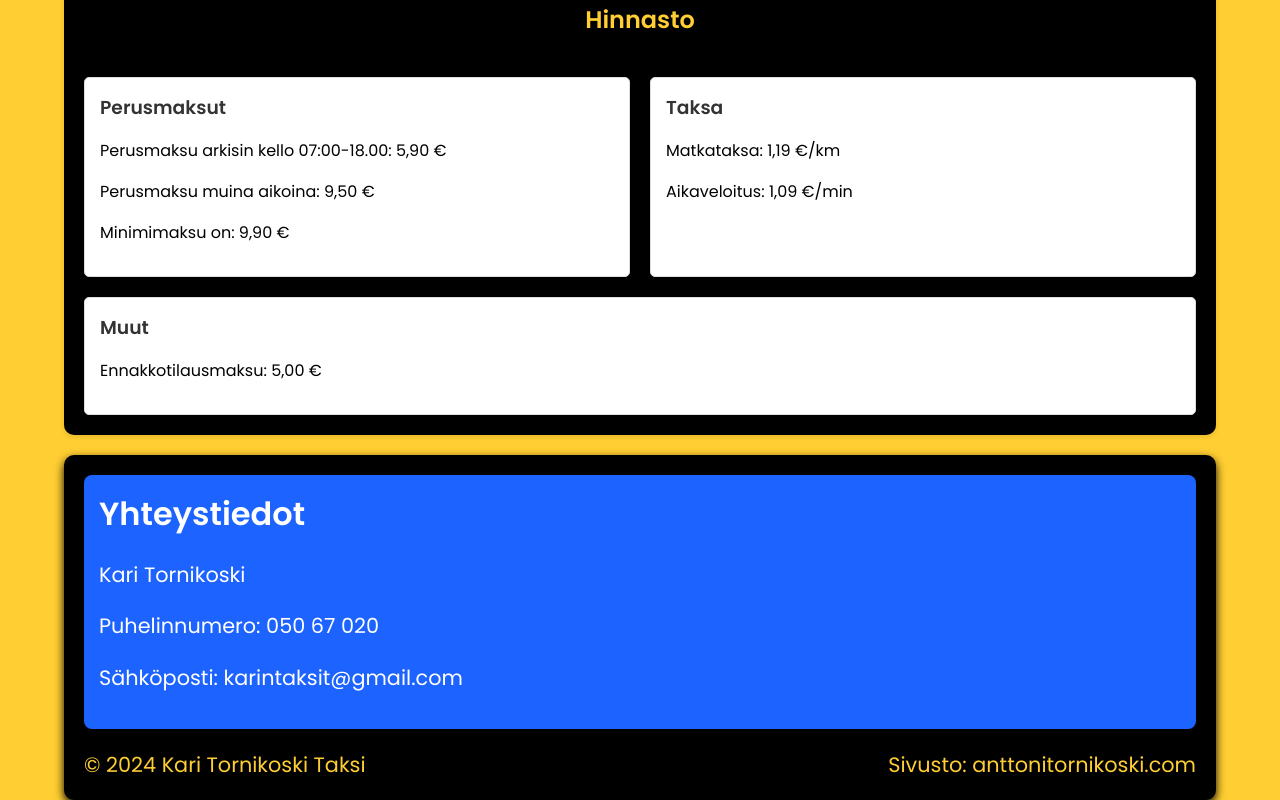
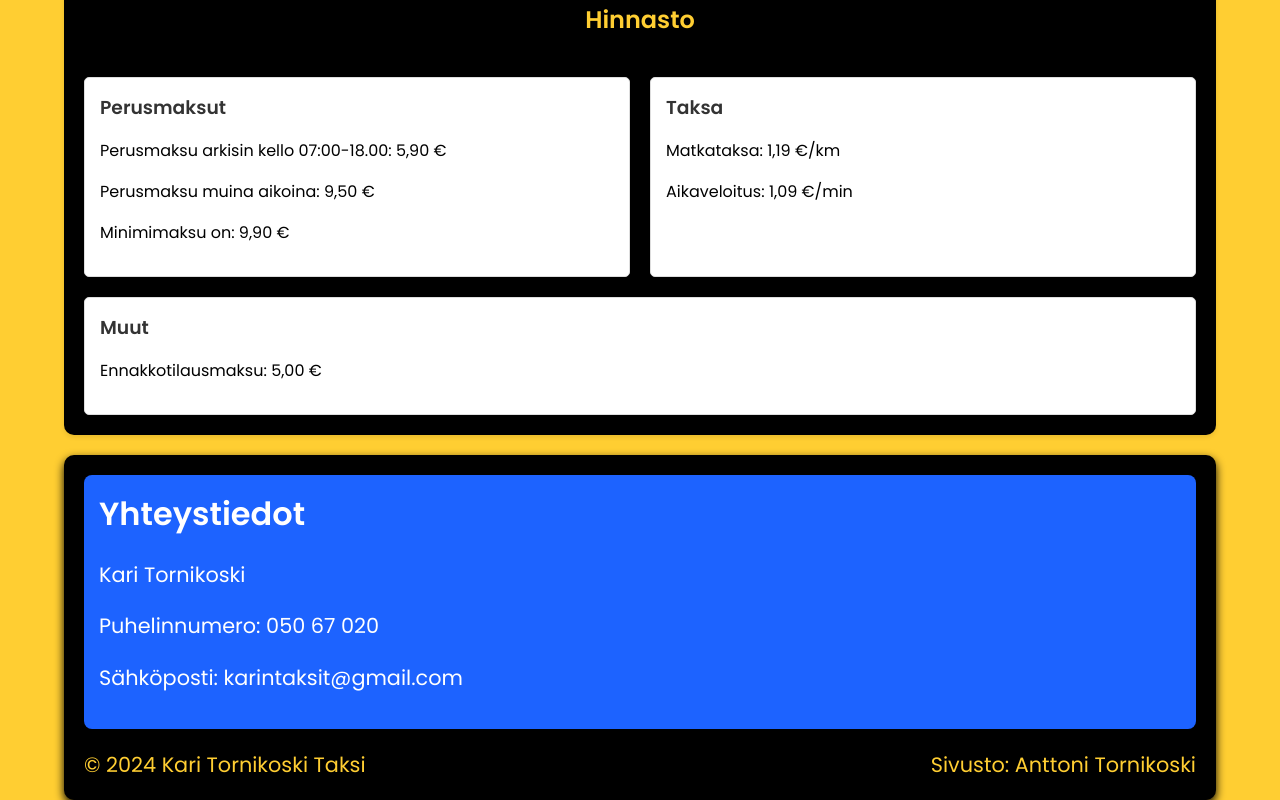
Before and after one commit to anttont/TaxiWebsite, a React (Vite) app in the folder taksi-project/: page / in a window 1280 px wide. Shown: the part 1888-2688 px from the top of the page. Built offline with nearby package versions, Linux system fonts and the light colour scheme.

Commit message:
Update Contact.jsx

```diff
--- a/taksi-project/src/components/Contact/Contact.jsx
+++ b/taksi-project/src/components/Contact/Contact.jsx
@@ -15,7 +15,7 @@ const Contact = () => {
 
       <div className="copyright">
         <p>© 2024 Kari Tornikoski Taksi</p>
-        <a href="http://anttonitornikoski.com" >Sivusto: anttonitornikoski.com</a>
+        <a>Sivusto: Anttoni Tornikoski</a>
       </div>
 
 
```
